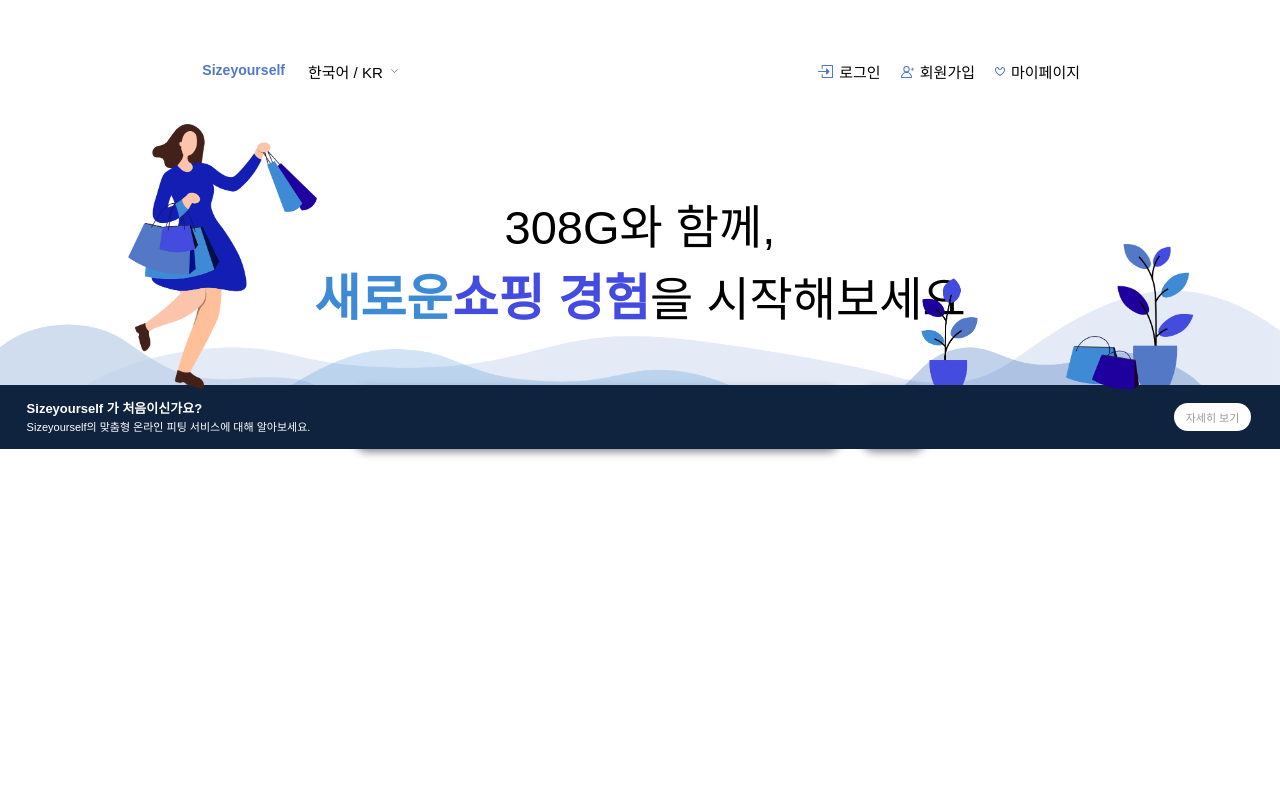
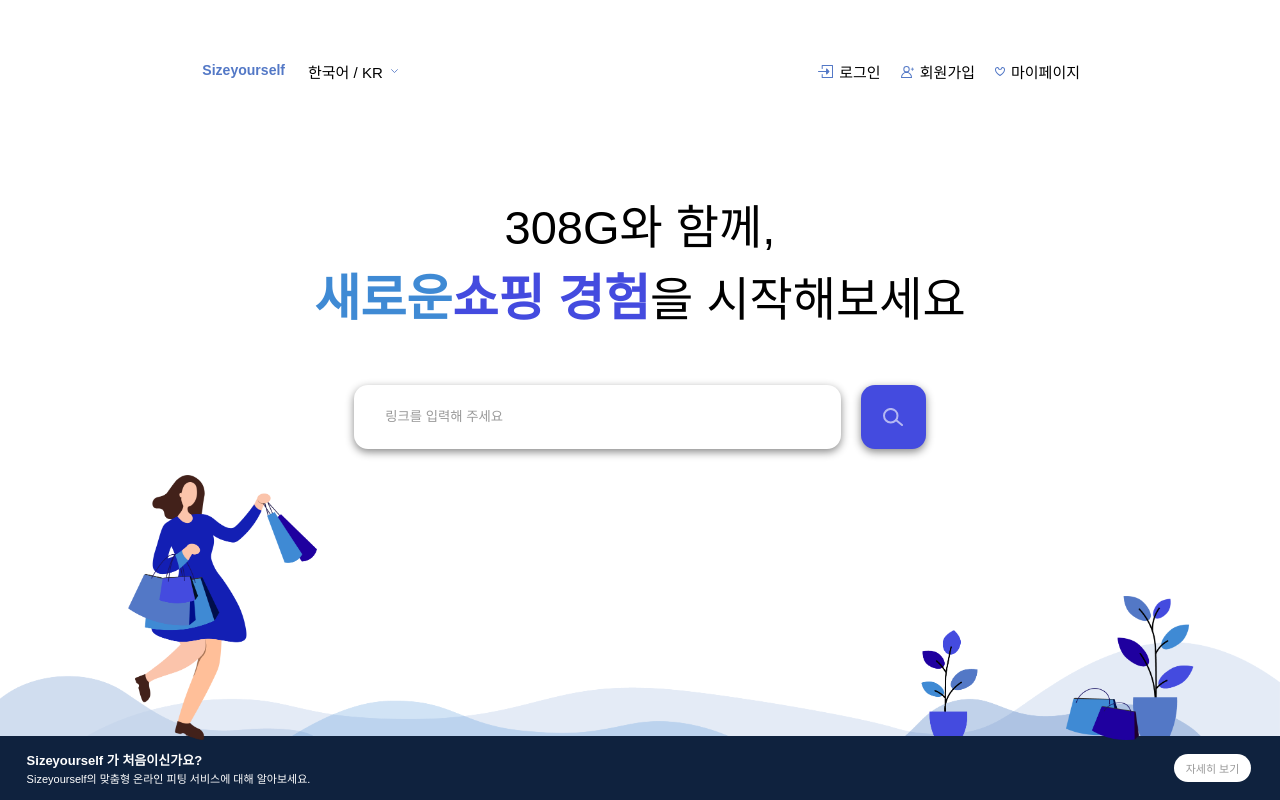
Before and after one commit to wil953742/kpmg_308G, a Next.js app: page / in a window 1280 px wide. Built offline with nearby package versions, Linux system fonts and the light colour scheme.

Commit message:
Update Layout.tsx

```diff
--- a/components/Layout.tsx
+++ b/components/Layout.tsx
@@ -2,10 +2,10 @@ import { Nav } from "./Nav";
 
 const Layout = ({ children }) => {
   return (
-    <div style={{ position: "relative" }}>
+    <>
       <Nav />
       {children}
-    </div>
+    </>
   );
 };
 
```
